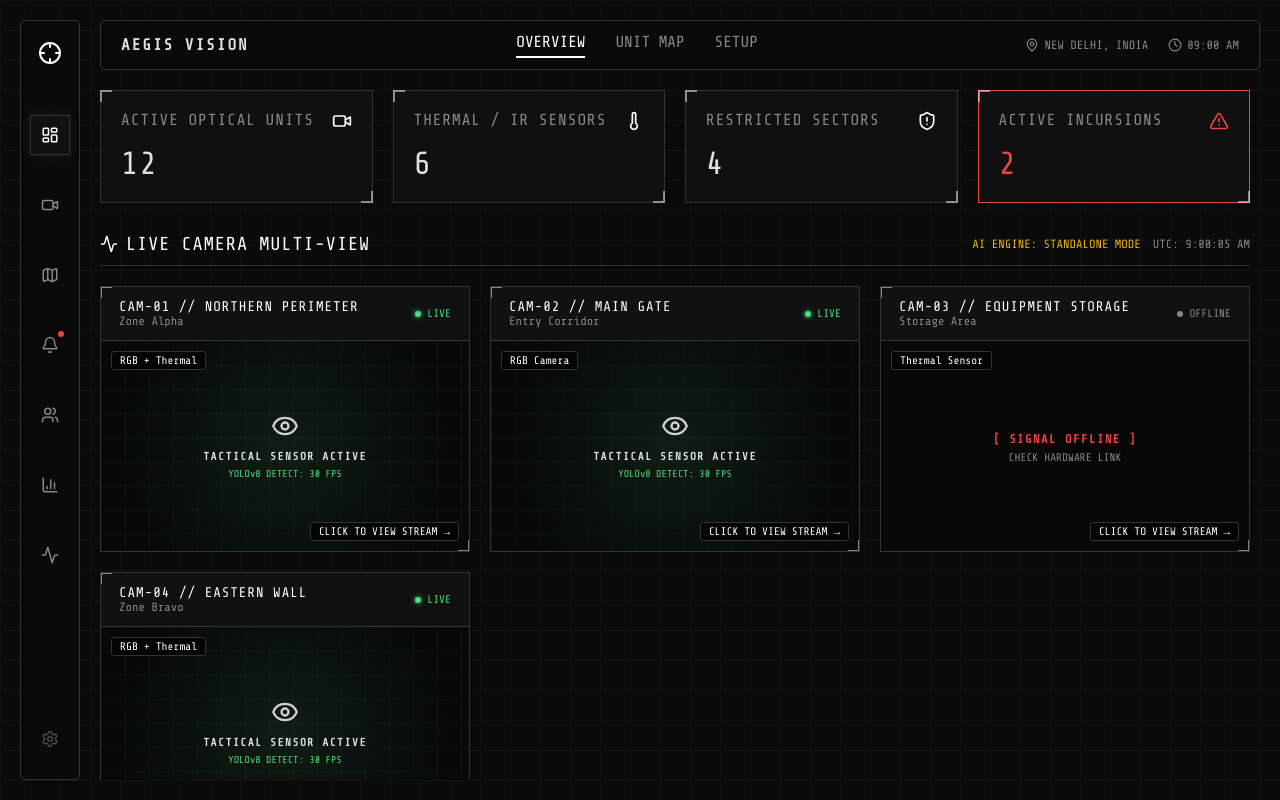
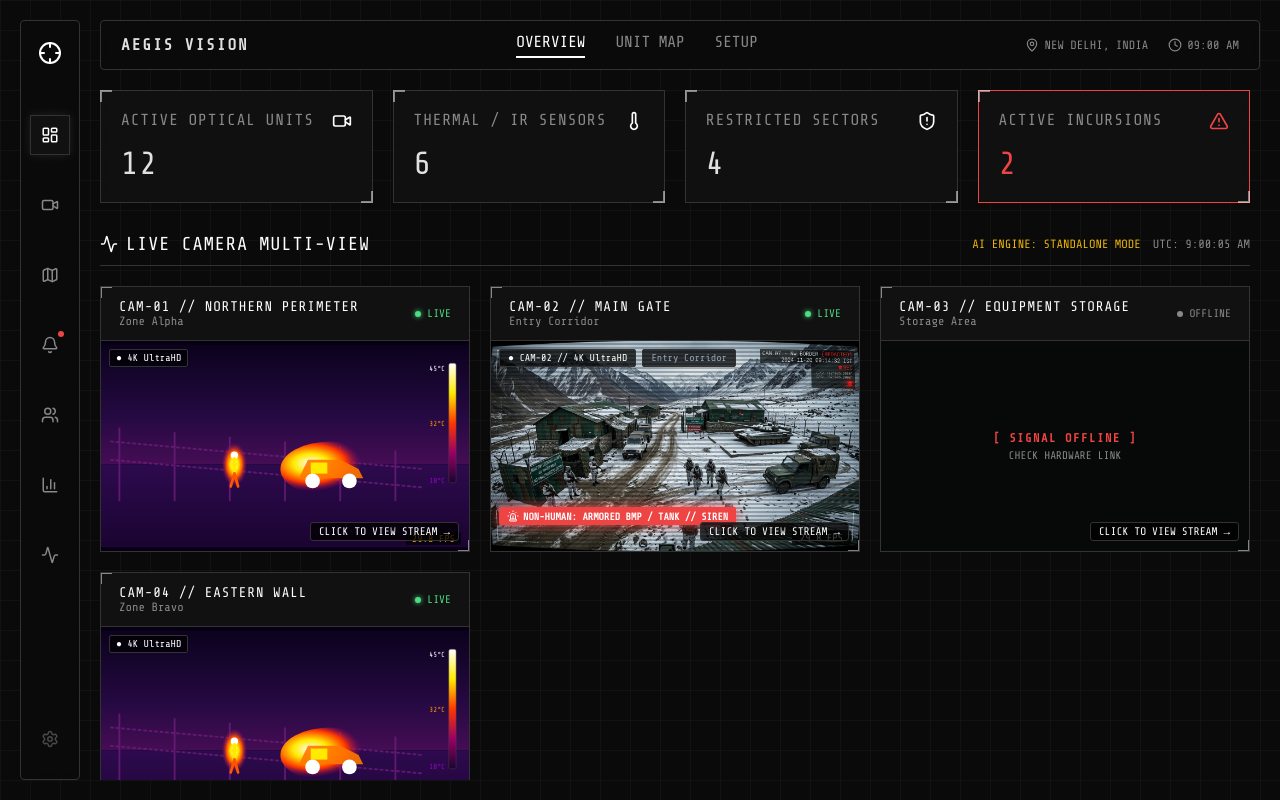
Before and after one commit to uknownem/AEGIS-VISION, a React (Vite) app in the folder frontend/: page /dashboard in a window 1280 px wide. Built offline with nearby package versions, Linux system fonts and the light colour scheme; no server answers.

Commit message:
feat: upgrade CameraThumbnail with multi-spectrum rendering and non-human siren alerts

```diff
--- a/frontend/src/components/CameraThumbnail.tsx
+++ b/frontend/src/components/CameraThumbnail.tsx
@@ -1,24 +1,103 @@
-// High-fidelity Tactical Camera and Thermal Feed Renderer
+// High-fidelity Tactical Camera, Himalayan CCTV, and Thermal Feed Renderer
+import { Siren } from 'lucide-react';
 
 interface Props {
   isThermal?: boolean;
+  isNvg?: boolean;
   hasDetection?: boolean;
+  hasNonHumanThreat?: boolean;
+  nonHumanObject?: string;
+  imageSrc?: string;
   resolution?: string;
   fps?: number;
   camId?: string;
+  zone?: string;
   timestamp?: string;
 }
 
 export default function CameraThumbnail({
   isThermal = false,
+  isNvg = false,
   hasDetection = false,
+  hasNonHumanThreat = false,
+  nonHumanObject = 'OBJECT',
+  imageSrc,
   resolution = '4K UltraHD',
-  fps = 30
+  fps = 30,
+  camId,
+  zone
 }: Props) {
+  // 1. Direct Image Source (e.g. Himalayan Border CCTV Feed or backend snapshot)
+  if (imageSrc) {
+    return (
+      <div style={{ position: 'relative', width: '100%', height: '100%', minHeight: 180, overflow: 'hidden', backgroundColor: '#050705' }}>
+        <img
+          src={imageSrc}
+          alt={camId || "CCTV Feed"}
+          style={{
+            width: '100%',
+            height: '100%',
+            objectFit: 'cover',
+            filter: isThermal ? 'hue-rotate(280deg) saturate(2.5)' : (isNvg ? 'sepia(1) hue-rotate(85deg) saturate(3)' : 'none')
+          }}
+        />
+
+        {/* Scanlines effect overlay */}
+        <div style={{
+          position: 'absolute',
+          inset: 0,
+          background: 'linear-gradient(rgba(18, 16, 16, 0) 50%, rgba(0, 0, 0, 0.25) 50%)',
+          backgroundSize: '100% 4px',
+          pointerEvents: 'none'
+        }} />
+
+        {/* Top Badges */}
+        <div style={{ position: 'absolute', top: 8, left: 8, display: 'flex', gap: 6, zIndex: 3 }}>
+          <span style={{ backgroundColor: 'rgba(0,0,0,0.75)', padding: '2px 8px', borderRadius: 2, color: 'var(--color-accent)', fontSize: 10, border: '1px solid var(--color-border)', fontFamily: "'Share Tech Mono', monospace" }}>
+            ● {camId ? `${camId} // ${resolution}` : resolution}
+          </span>
+          {zone && (
+            <span style={{ backgroundColor: 'rgba(0,0,0,0.75)', padding: '2px 8px', borderRadius: 2, color: '#94a3b8', fontSize: 10, border: '1px solid var(--color-border)', fontFamily: "'Share Tech Mono', monospace" }}>
+              {zone}
+            </span>
+          )}
+        </div>
+
+        {/* Non-Human Threat Siren Flasher */}
+        {hasNonHumanThreat && (
+          <div style={{
+            position: 'absolute',
+            bottom: 26,
+            left: 8,
+            backgroundColor: '#ef4444',
+            color: '#ffffff',
+            padding: '3px 8px',
+            borderRadius: 2,
+            fontSize: 10,
+            fontWeight: 'bold',
+            fontFamily: "'Share Tech Mono', monospace",
+            display: 'flex',
+            alignItems: 'center',
+            gap: 4,
+            boxShadow: '0 0 12px rgba(239, 68, 68, 0.8)',
+            zIndex: 4
+          }}>
+            <Siren size={12} /> NON-HUMAN: {nonHumanObject.toUpperCase()} // SIREN
+          </div>
+        )}
+
+        {/* Bottom Right FPS */}
+        <div style={{ position: 'absolute', bottom: 6, right: 8, backgroundColor: 'rgba(0,0,0,0.75)', padding: '2px 8px', borderRadius: 2, color: 'var(--color-accent)', fontSize: 10, fontFamily: "'Share Tech Mono', monospace" }}>
+          {fps} FPS
+        </div>
+      </div>
+    );
+  }
+
+  // 2. Thermal FLIR Ironbow Canvas/SVG rendering
   if (isThermal) {
     return (
       <div style={{ position: 'relative', width: '100%', height: '100%', minHeight: 140, overflow: 'hidden', backgroundColor: '#070014' }}>
-        {/* Thermal FLIR Ironbow Canvas/SVG rendering */}
         <svg viewBox="0 0 400 220" style={{ width: '100%', height: '100%', display: 'block' }}>
           <defs>
             <linearGradient id="thermalSky" x1="0%" y1="0%" x2="0%" y2="100%">
@@ -70,7 +149,6 @@ export default function CameraThumbnail({
           {/* Thermal Human Figure Heat Signature */}
           <g transform="translate(135, 120)">
             <ellipse cx="10" cy="10" rx="14" ry="24" fill="url(#humanHeat)" />
-            {/* Person silhouette in white/yellow */}
             <circle cx="10" cy="0" r="4" fill="#ffffff" />
             <line x1="10" y1="4" x2="10" y2="20" stroke="#ffea00" strokeWidth="4" strokeLinecap="round" />
             <line x1="10" y1="20" x2="6" y2="34" stroke="#ff5500" strokeWidth="3" strokeLinecap="round" />
@@ -81,7 +159,6 @@ export default function CameraThumbnail({
           {/* Thermal Vehicle Heat Signature */}
           <g transform="translate(210, 110)">
             <ellipse cx="40" cy="25" rx="55" ry="30" fill="url(#vehicleEngineHeat)" />
-            {/* Truck chassis heat */}
             <path d="M5,35 L15,15 L50,15 L70,25 L75,35 Z" fill="#ff7700" opacity="0.9" />
             <rect x="18" y="18" width="18" height="12" fill="#ffea00" />
             <circle cx="20" cy="38" r="8" fill="#ffffff" />
@@ -111,7 +188,7 @@ export default function CameraThumbnail({
     );
   }
 
-  // Optical Day / Perimeter Camera View
+  // 3. Optical Day / Perimeter Camera View
   return (
     <div style={{ position: 'relative', width: '100%', height: '100%', minHeight: 140, overflow: 'hidden', backgroundColor: '#9aa0a6' }}>
       <svg viewBox="0 0 400 220" style={{ width: '100%', height: '100%', display: 'block' }}>
@@ -149,10 +226,8 @@ export default function CameraThumbnail({
 
         {/* Perimeter Chainlink Fence with Barbed Wire */}
         <g stroke="#6c757d" strokeWidth="1.2" opacity="0.85">
-          {/* Main Diagonal Fence Mesh */}
           <line x1="0" y1="120" x2="400" y2="155" strokeWidth="2" stroke="#495057" />
           <line x1="0" y1="180" x2="400" y2="215" strokeWidth="2" stroke="#495057" />
-          {/* Vertical concrete posts */}
           <line x1="30" y1="110" x2="30" y2="190" strokeWidth="3" stroke="#343a40" />
           <line x1="110" y1="117" x2="110" y2="197" strokeWidth="3" stroke="#343a40" />
           <line x1="190" y1="124" x2="190" y2="204" strokeWidth="3" stroke="#343a40" />
--- a/frontend/src/pages/Overview.tsx
+++ b/frontend/src/pages/Overview.tsx
@@ -1,7 +1,8 @@
 import { useState, useEffect } from 'react';
 import { mockCameras } from '../mockData';
-import { Video, Thermometer, ShieldAlert, AlertTriangle, Eye, Activity } from 'lucide-react';
+import { Video, Thermometer, ShieldAlert, AlertTriangle, Activity } from 'lucide-react';
 import { Link } from 'react-router-dom';
+import CameraThumbnail from '../components/CameraThumbnail';
 
 export default function Overview() {
   const [backendAlive, setBackendAlive] = useState(false);
@@ -93,8 +94,8 @@ export default function Overview() {
                 </div>
               </div>
 
-              {/* Video Preview Box */}
-              <div style={{ height: 210, backgroundColor: '#060907', position: 'relative', display: 'flex', alignItems: 'center', justifyContent: 'center', overflow: 'hidden' }}>
+              {/* Video Preview Box using CameraThumbnail */}
+              <div style={{ height: 210, backgroundColor: '#060907', position: 'relative', overflow: 'hidden' }}>
                 {cam.status === 'live' ? (
                   idx === 0 && backendAlive ? (
                     <img
@@ -104,22 +105,19 @@ export default function Overview() {
                       onError={(e) => { (e.target as HTMLElement).style.display = 'none'; }}
                     />
                   ) : (
-                    <div style={{ width: '100%', height: '100%', display: 'flex', flexDirection: 'column', alignItems: 'center', justifyContent: 'center', position: 'relative', background: 'radial-gradient(circle at center, #0f1c13 0%, #060907 80%)' }}>
-                      {/* Radar sweep lines */}
-                      <div style={{ position: 'absolute', width: '100%', height: '100%', backgroundImage: 'linear-gradient(rgba(34, 197, 94, 0.05) 1px, transparent 1px), linear-gradient(90deg, rgba(34, 197, 94, 0.05) 1px, transparent 1px)', backgroundSize: '24px 24px' }}></div>
-                      <div style={{ zIndex: 2, textAlign: 'center' }}>
-                        <Eye size={28} color="var(--color-accent)" style={{ marginBottom: 6, opacity: 0.8 }} />
-                        <p style={{ color: 'var(--color-text)', letterSpacing: 1.5, fontSize: 11, fontFamily: "'Share Tech Mono', monospace", fontWeight: 'bold' }}>
-                          TACTICAL SENSOR ACTIVE
-                        </p>
-                        <span style={{ fontSize: 10, color: 'var(--color-success)', fontFamily: "'Share Tech Mono', monospace" }}>
-                          YOLOv8 DETECT: 30 FPS
-                        </span>
-                      </div>
-                    </div>
+                    <CameraThumbnail
+                      camId={cam.id}
+                      zone={cam.zone}
+                      isThermal={cam.type.toLowerCase().includes('thermal') || cam.type.toLowerCase().includes('flir')}
+                      imageSrc={idx === 1 || cam.zone.toLowerCase().includes('north') ? '/cctv_himalayan_feed.jpg' : undefined}
+                      hasDetection={idx === 0 || idx === 1}
+                      hasNonHumanThreat={idx === 1}
+                      nonHumanObject="Armored BMP / Tank"
+                      fps={29.8}
+                    />
                   )
                 ) : (
-                  <div style={{ textAlign: 'center', padding: 20 }}>
+                  <div style={{ textAlign: 'center', padding: 20, height: '100%', display: 'flex', flexDirection: 'column', alignItems: 'center', justifyContent: 'center' }}>
                     <span style={{ color: 'var(--color-alert)', letterSpacing: 1.5, fontSize: 12, fontFamily: "'Share Tech Mono', monospace", fontWeight: 'bold' }}>
                       [ SIGNAL OFFLINE ]
                     </span>
@@ -127,12 +125,7 @@ export default function Overview() {
                   </div>
                 )}
 
-                {/* Badges Over Video Preview */}
-                <div style={{ position: 'absolute', top: 10, left: 10, fontSize: 11, color: '#fff', backgroundColor: 'rgba(0,0,0,0.7)', padding: '2px 8px', borderRadius: 3, border: '1px solid var(--color-border)', fontFamily: "'Share Tech Mono', monospace" }}>
-                  {cam.type}
-                </div>
-
-                <div style={{ position: 'absolute', bottom: 10, right: 10, fontSize: 11, color: 'var(--color-accent)', backgroundColor: 'rgba(0,0,0,0.7)', padding: '2px 8px', borderRadius: 3, border: '1px solid var(--color-border)', fontFamily: "'Share Tech Mono', monospace" }}>
+                <div style={{ position: 'absolute', bottom: 10, right: 10, fontSize: 11, color: 'var(--color-accent)', backgroundColor: 'rgba(0,0,0,0.75)', padding: '2px 8px', borderRadius: 3, border: '1px solid var(--color-border)', fontFamily: "'Share Tech Mono', monospace", zIndex: 10 }}>
                   CLICK TO VIEW STREAM &rarr;
                 </div>
               </div>
```
